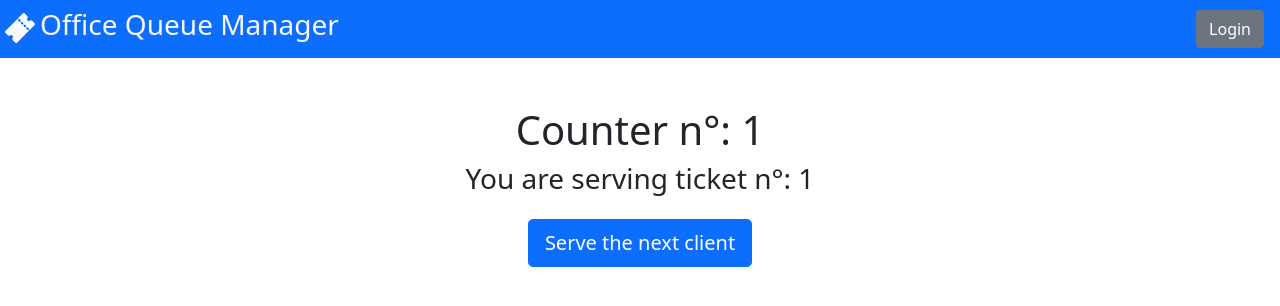
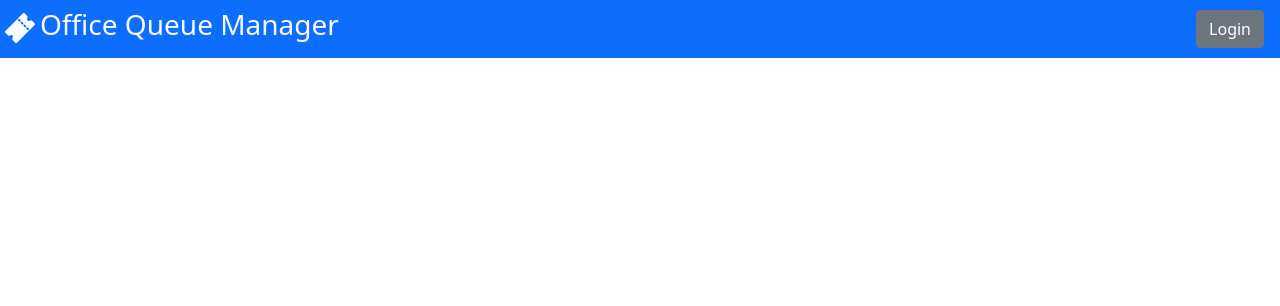
Before and after one commit to ISS-P06/office-queue-management, a React (Create React App) app in the folder client/: page /home in a window 1280 px wide. Shown: the top 306 px of the page. Built offline with nearby package versions, Linux system fonts and the light colour scheme; no server answers.

Commit message:
Update App.js

```diff
--- a/client/src/App.js
+++ b/client/src/App.js
@@ -56,7 +56,6 @@ function App() {
     <Container className="App  p-0 m-0" fluid>
       <Router>
         <AppNavbar loggedIn={loggedIn} doLogout={doLogout} />
-        <NextClientWindow/>
         <Switch>
           {/* Admin-exclusive route for the configuration of services*/}
           <Route path="/setup/services">
```
